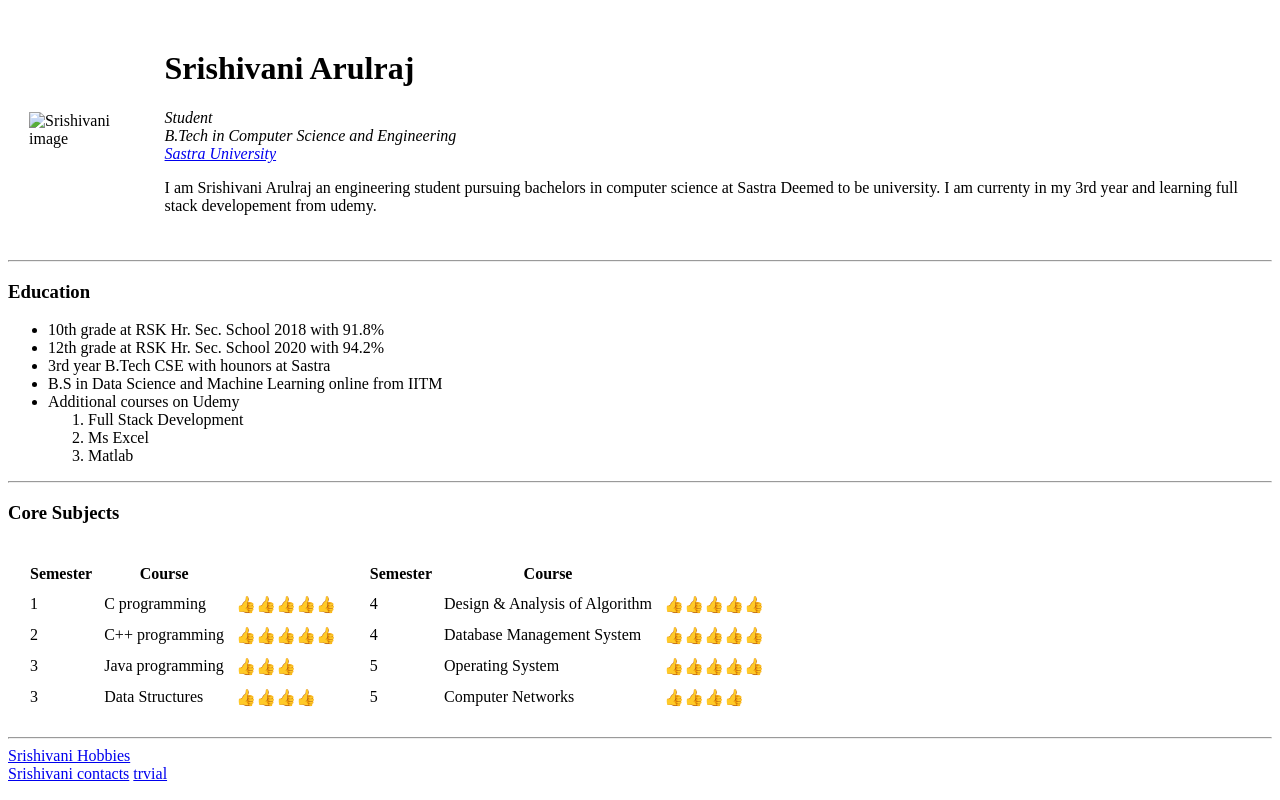
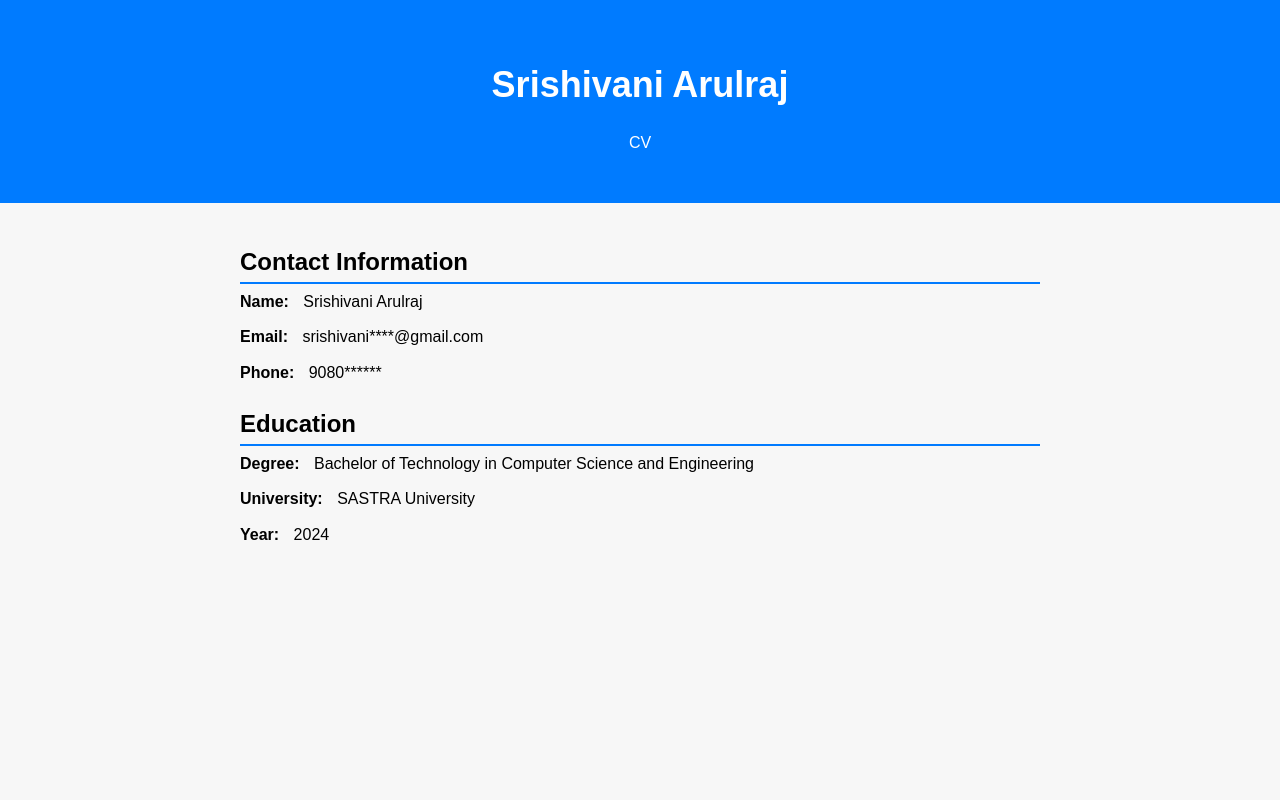
Before and after one commit to Srishivani/cv, a plain HTML site: page index.html in a window 1280 px wide. Drawn offline with Linux system fonts and the light colour scheme.

Commit message:
index.html

```diff
--- a/index.html
+++ b/index.html
@@ -1,106 +1,92 @@
 <!DOCTYPE html>
-<html lang="en">
+<html>
 <head>
-    <meta charset="UTF-8">
-    <title>Srishivani Arulraj Personal</title>
+  <meta charset="UTF-8">
+  <meta name="viewport" content="width=device-width, initial-scale=1.0">
+  <title>Srishivani Arulraj - CV</title>
+  <style>
+    body {
+      font-family: Arial, sans-serif;
+      line-height: 1.6;
+      margin: 0;
+      padding: 0;
+      background-color: #f7f7f7;
+    }
+    header {
+      background-color: #007bff;
+      color: #fff;
+      text-align: center;
+      padding: 2rem 0;
+    }
+    h1 {
+      font-size: 36px;
+      margin-bottom: 10px;
+    }
+    h2 {
+      font-size: 24px;
+      margin-bottom: 5px;
+    }
+    .container {
+      max-width: 800px;
+      margin: 0 auto;
+      padding: 20px;
+    }
+    .section {
+      margin-bottom: 20px;
+    }
+    .section h2 {
+      border-bottom: 2px solid #007bff;
+    }
+    .info-item {
+      margin-bottom: 10px;
+    }
+    .info-item span {
+      font-weight: bold;
+      margin-right: 10px;
+    }
+  </style>
 </head>
 <body>
-    <table cellspacing="20">
-        <tr>
-            <td><img src="images/img.png.png" alt="Srishivani image"></td>
-            <td><h1>Srishivani Arulraj</h1>
-                <p><em>Student<br>B.Tech in Computer Science and Engineering<br><a href="https://www.sastra.edu/">Sastra University</a></em></p>
-                <p>I am Srishivani Arulraj an engineering student pursuing bachelors in computer science at Sastra Deemed to be university. I am currenty in my 3rd year and learning full stack developement from udemy.</p>
-            </td>
-        </tr>
-    </table>
-    <hr>
-    <h3>Education</h3>
-    <ul>
-        <li>10th grade at RSK Hr. Sec. School 2018 with 91.8%</li>
-        <li>12th grade at RSK Hr. Sec. School 2020 with 94.2%</li>
-        <li>3rd year B.Tech CSE with hounors at Sastra</li>
-        <li>B.S in Data Science and Machine Learning online from IITM</li>
-        <li>Additional courses on Udemy</li>
-        <ol>
-            <li>Full Stack Development</li>
-            <li>Ms Excel</li>
-            <li>Matlab</li>
-        </ol>
-    </ul>
-    <hr>
-    <h3>Core Subjects</h3>
-    <table cellspacing="10">
-        <tr>
-            <td>
-                <table cellspacing="10">
-                    <thead>
-                        <tr>
-                            <th>Semester</th>
-                            <th>Course</th>
-                        </tr>
-                    </thead>
-                    <tbody>
-                        <tr>
-                            <td>1</td>
-                            <td>C programming </td>
-                            <td>👍👍👍👍👍</td>
-                        </tr>
-                        <tr>
-                            <td>2</td>
-                            <td>C++ programming</td>
-                            <td>👍👍👍👍👍</td>
-                        </tr>
-                        <tr>
-                            <td>3</td>
-                            <td>Java programming</td>
-                            <td>👍👍👍</td>
-                        </tr>
-                        <tr>
-                            <td>3</td>
-                            <td>Data Structures</td>
-                            <td>👍👍👍👍</td>
-                        </tr>
-                    </tbody>
-                </table>
-            </td>
-            <td>
-                <table cellspacing="10">
-                    <thead>
-                        <tr>
-                            <th>Semester</th>
-                            <th>Course</th>
-                        </tr>
-                    </thead>
-                    <tbody>
-                        <tr>
-                            <td>4</td>
-                            <td>Design & Analysis of Algorithm</td>
-                            <td>👍👍👍👍👍</td>
-                        </tr>
-                        <tr>
-                            <td>4</td>
-                            <td>Database Management System</td>
-                            <td>👍👍👍👍👍</td>
-                        </tr>
-                        <tr>
-                            <td>5</td>
-                            <td>Operating System</td>
-                            <td>👍👍👍👍👍</td>
-                        </tr>
-                        <tr>
-                            <td>5</td>
-                            <td>Computer Networks</td>
-                            <td>👍👍👍👍</td>
-                        </tr>
-                    </tbody>
-                </table>
-            </td>
-        </tr>
-    </table>
-    <hr>
-    <a href="hobbies.html">Srishivani Hobbies</a><br>
-    <a href="contacts.html">Srishivani contacts</a>
-    <a href="forminputs.html">trvial</a>
+  <header>
+    <h1>Srishivani Arulraj</h1>
+    <p>CV</p>
+  </header>
+  <div class="container">
+    <div class="section">
+      <h2>Contact Information</h2>
+      <div class="info-item">
+        <span>Name:</span>
+       Srishivani Arulraj
+      </div>
+      <div class="info-item">
+        <span>Email:</span>
+        srishivani****@gmail.com
+      </div>
+      <div class="info-item">
+        <span>Phone:</span>
+        9080******
+      </div>
+    </div>
+
+    <div class="section">
+      <h2>Education</h2>
+      <!-- Add your education details here -->
+      <div class="info-item">
+        <span>Degree:</span>
+        Bachelor of Technology in Computer Science and Engineering
+      </div>
+      <div class="info-item">
+        <span>University:</span>
+        SASTRA University
+      </div>
+      <div class="info-item">
+        <span>Year:</span>
+        2024
+      </div>
+    </div>
+
+    <!-- Add more sections like "Skills," "Projects," "Certifications," etc. -->
+
+  </div>
 </body>
 </html>
```
